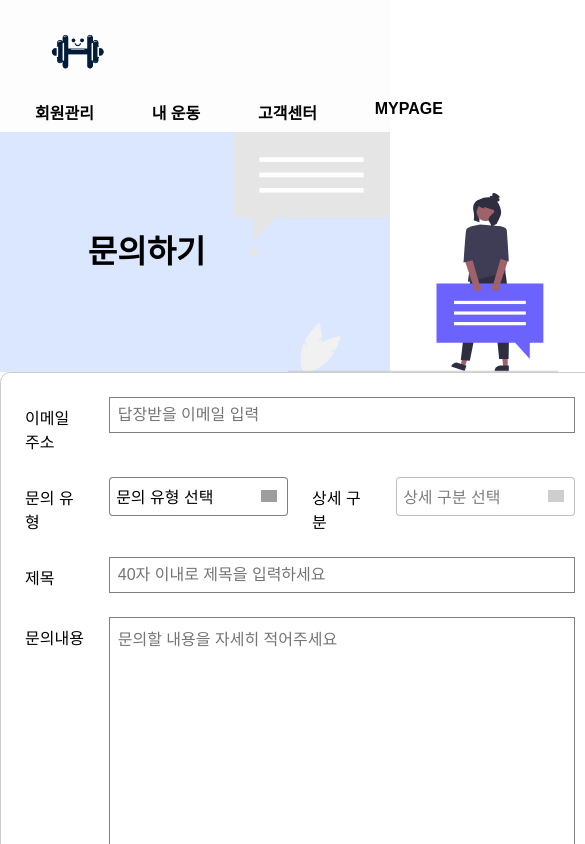
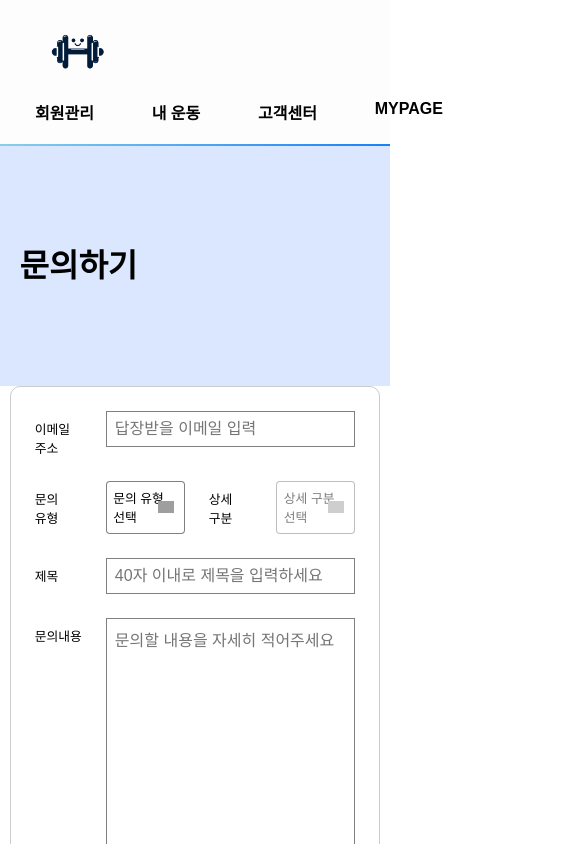
Before and after one commit to BangGiro/project2, a React (Create React App) app in the folder myapp/: page /QnAPage in a window 390 px wide. Shown: the top 844 px of the page, 585 px wide, since content can reach past the window. Built offline with nearby package versions, Linux system fonts and the light colour scheme; grey boxes are pictures that could not be loaded.

Commit message:
qna페이지 미디어쿼리

```diff
--- a/myapp/src/components/pages/QnAPage/QnA.css
+++ b/myapp/src/components/pages/QnAPage/QnA.css
@@ -13,7 +13,7 @@
     justify-content: center;
 
     margin: auto;
-    height: 900px;
+    height: auto;
 
     box-sizing: border-box;
 
@@ -30,7 +30,6 @@
 
     position: relative;
     background-color: rgb(218, 231, 255);
-
 }
 
 .QnA_page img {
@@ -41,8 +40,11 @@
 
 .QnA_form {
     width: 55vw;
-    min-width: 600px;
+    min-width: 800px;
+
     margin: auto;
+    margin-bottom: 5rem;
+
     display: flex;
     flex-direction: column;
     align-items: center;
@@ -56,13 +58,11 @@
     width: 100%;
 
     align-items: start;
-    /* padding: 1.5rem; */
     gap: 1.5rem;
     padding: 1.5rem;
     border: 1px solid rgb(0, 0, 0, 0.2);
     border-radius: 10px;
 }
-
 
 /* =============================================================================== */
 /* 인풋 요소들  */
@@ -196,3 +196,29 @@
     pointer-events: none; /* 클릭 이벤트 무시 */
     opacity: 0.5; /* 비활성화된 것처럼 보이게 함 */
 }
+
+/* ================================================================================================ */
+/* 미디어쿼리 */
+
+@media screen and (max-width:800px) {
+    .QnA_form{
+        width: 95vw;
+        min-width: 0;
+        word-break: keep-all;
+    }
+    .QnA_page img{
+        display: none;
+    }
+
+    .QnA_page > h1 {
+        text-indent: 5vw;
+    }
+}
+
+@media screen and (max-width:675px) {
+    .QnA_inputs{
+        font-size: .8rem;
+        grid-template-columns: 1fr 1.8fr 1fr 1.8fr;
+    }
+
+}
--- a/myapp/src/components/pages/QnAPage/QnAPage.jsx
+++ b/myapp/src/components/pages/QnAPage/QnAPage.jsx
@@ -130,17 +130,17 @@ const QnAPage = () => {
     return (
         <div className="QnA_page">
             <h1>문의하기
-                <img src="/image/unDrawSVG/undraw_personal_opinions.svg" alt="" />
+                <img src="/image/unDrawSVG/undraw_personal_opinions.svg" alt="배너" />
             </h1>
             <form className='QnA_form'>
                 <div className='QnA_inputs'>
                     <label className='QnA_label' htmlFor="QnA_name">이메일 주소</label>
                     <input type="text" id='QnA_email' placeholder='답장받을 이메일 입력' />
 
-                    <label className='QnA_label' htmlFor="QnA_Category_select">문의 유형</label>
+                    <label className='QnA_label'>문의 유형</label>
                     <CustomDropdown QnA_getValue={QnA_getCategory} QnAdata={categoryOptions}/>
 
-                    <label className='QnA_label' htmlFor="QnA_Category_select_detail">상세 구분</label>
+                    <label className='QnA_label'>상세 구분</label>
                     <CustomDropdown QnA_getValue={QnA_getDetails} QnAdata={details}/>
 
                     <label className='QnA_label' htmlFor="QnA_title">제목</label>
--- a/myapp/src/components/pages/faqPage/FAQ.css
+++ b/myapp/src/components/pages/faqPage/FAQ.css
@@ -197,8 +197,6 @@
     .FAQsearchBar {
         width: 95vw;
     }
-
-
 }
 
 @media screen and (max-width: 580px) {
```
